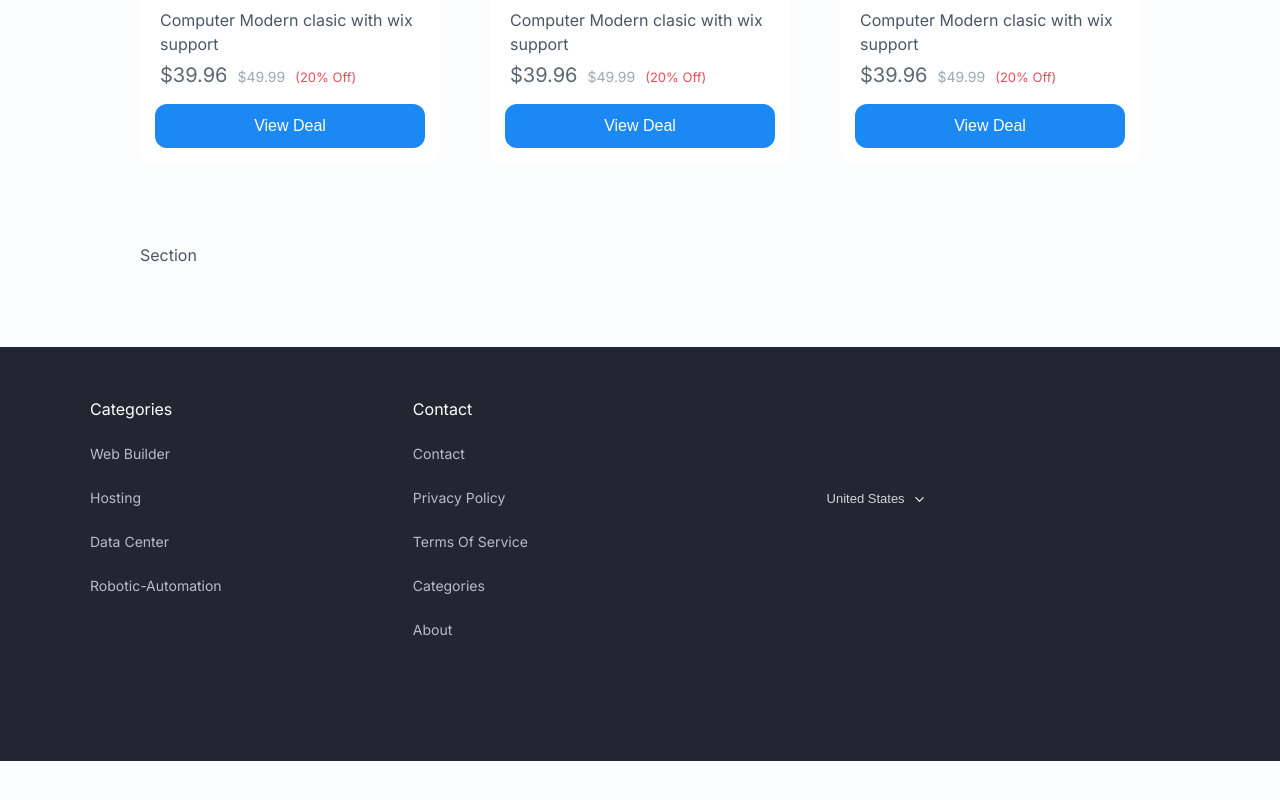
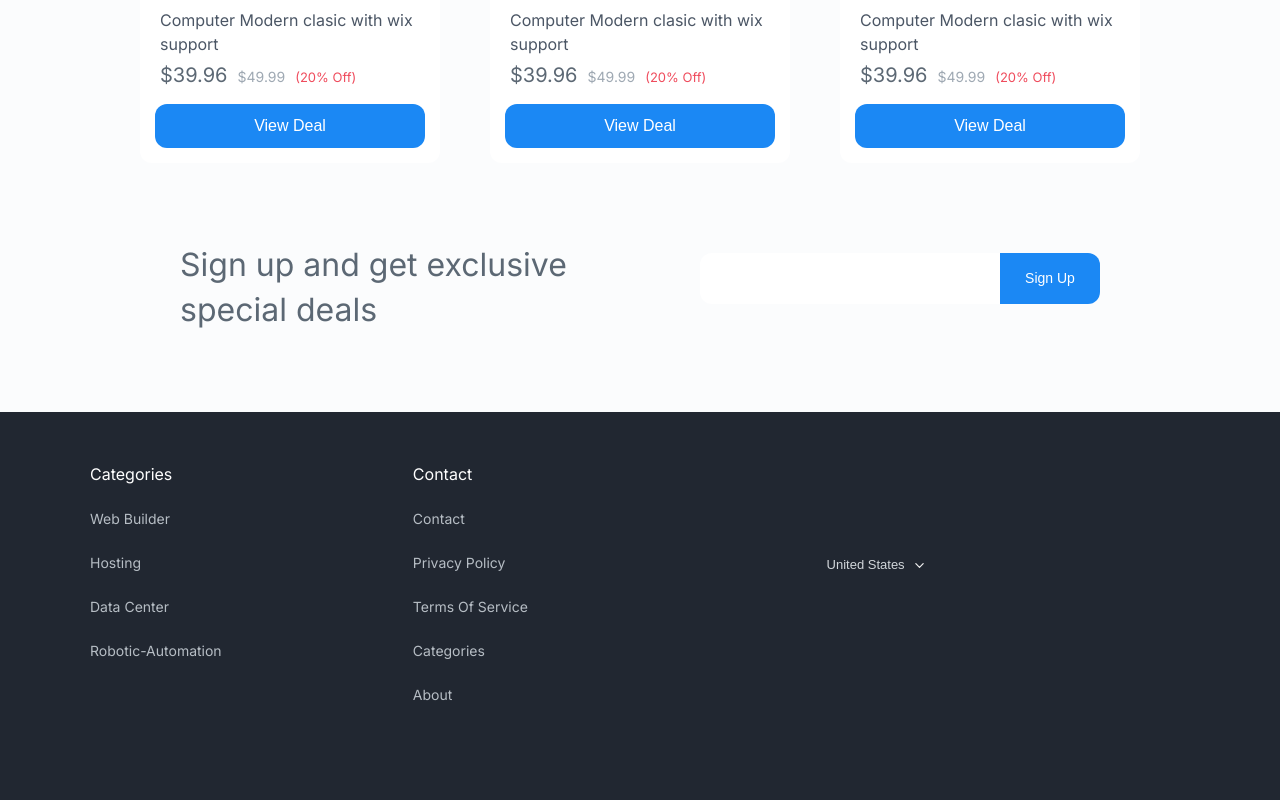
Before and after one commit to annasfaruqui/webbuilder-internship-assignment, a React (Vite) app: page / in a window 1280 px wide. Shown: the part 1963-2763 px from the top of the page. Before the commit the page ends 2724 px from the top, so only its background shows below. Built offline with nearby package versions, Linux system fonts and the light colour scheme.

Commit message:
completed the desktop version, and setup the breakpoints.

```diff
--- a/src/components/Navbar/Navbar.jsx
+++ b/src/components/Navbar/Navbar.jsx
@@ -1,11 +1,11 @@
-import Form from "../Form/Form";
 import styles from "./Navbar.module.scss";
+import SearchForm from "../SearchForm/SearchForm";
 
 function Navbar() {
   return (
     <nav className={styles.nav}>
       <div className={`inner-container ${styles.nav__layout}`}>
-        <Form />
+        <SearchForm />
         <ul className={styles.nav__list}>
           <li>
             <a className={styles.nav__link} href="/categories">
--- a/src/components/Form/Form.jsx
+++ b/src/components/SearchForm/SearchForm.jsx
@@ -1,7 +1,7 @@
 import { IoSearch } from "react-icons/io5";
-import styles from "./Form.module.scss";
+import styles from "./SearchForm.module.scss";
 
-function Form() {
+function SearchForm() {
   return (
     <form>
       <div className={styles.search}>
@@ -14,4 +14,4 @@
   );
 }
 
-export default Form;
+export default SearchForm;
--- /dev/null
+++ b/src/components/SignUpForm/SignUpForm.jsx
@@ -0,0 +1,14 @@
+import styles from "./SignUpForm.module.scss";
+
+function SignUpForm() {
+  return (
+    <form>
+      <div className={styles.signup}>
+        <input type="text" required className={styles.signup__input} />
+        <button className={styles.signup__btn}>Sign Up</button>
+      </div>
+    </form>
+  );
+}
+
+export default SignUpForm;
--- /dev/null
+++ b/src/components/SignUpForm/SignUpForm.module.scss
@@ -0,0 +1,45 @@
+@import "../../sass/variables";
+@import "../../sass/mixins";
+
+.signup {
+  display: flex;
+  align-items: center;
+  justify-content: center;
+  width: 40rem;
+  margin-top: 1rem;
+
+  &__input {
+    background-color: $color-grey-0;
+    padding: 1.6rem 2rem;
+    width: 75%;
+
+    border: 2px solid $color-grey-0;
+    border-top-left-radius: 1.2rem;
+    border-bottom-left-radius: 1.2rem;
+
+    &:focus {
+      outline: 0;
+      border: 2px solid $color-blue;
+      border-right: none;
+    }
+  }
+
+  &__btn {
+    background-color: $color-blue;
+    color: $color-grey-0;
+    padding: 1.6rem 2rem;
+    @include fontXs;
+    width: 25%;
+    cursor: pointer;
+
+    border: none;
+    border-top-right-radius: 1.2rem;
+    border-bottom-right-radius: 1.2rem;
+    transition: background-color 0.3s;
+
+    &:hover,
+    &:active {
+      background-color: $color-blue-hover;
+    }
+  }
+}
--- a/src/index.scss
+++ b/src/index.scss
@@ -55,6 +55,12 @@
   @include fontXl(1.4);
 }
 
+.tertiary-heading {
+  @extend %heading;
+  @include fontXl(1.4);
+  color: $color-grey-700;
+}
+
 .strong {
   font-weight: 700;
 }
--- a/src/sass/_mixins.scss
+++ b/src/sass/_mixins.scss
@@ -40,3 +40,48 @@
   align-items: center;
   justify-content: center;
 }
+
+// MEDIA QUERY MANAGER
+
+// $breakpoint argument choices
+// - phone
+// - tab-port
+// - tab-land
+// - sm-desktop
+// - big-desktop
+// - huge-desktop
+
+// 1em = 16px
+
+@mixin respond($breakpoint) {
+  @if $breakpoint == phone {
+    @media only screen and (min-width: 25em) {
+      @content;
+    } // 400px
+  }
+  @if $breakpoint == tab-port {
+    @media only screen and (min-width: 40em) {
+      @content;
+    } // 640px
+  }
+  @if $breakpoint == tab-land {
+    @media only screen and (min-width: 48em) {
+      @content;
+    } // 768px
+  }
+  @if $breakpoint == small-desktop {
+    @media only screen and (min-width: 64em) {
+      @content;
+    } // 1024px
+  }
+  @if $breakpoint == big-desktop {
+    @media only screen and (min-width: 80em) {
+      @content;
+    } // 1280px
+  }
+  @if $breakpoint == huge-desktop {
+    @media only screen and (min-width: 96em) {
+      @content;
+    } // 1536px
+  }
+}
--- a/src/sections/RelatedCardsSection.jsx
+++ b/src/sections/RelatedCardsSection.jsx
@@ -2,11 +2,7 @@
 
 function RelatedCardsSection() {
   return (
-    <section
-      id="related-cards-section"
-      className="section"
-      // style={{ backgroundColor: "orange" }}
-    >
+    <section id="related-cards-section" className="section">
       <h2 className="secondary-heading">Related deals you might like for</h2>
       <RelatedCards />
     </section>
--- a/src/sections/SignUpSection.jsx
+++ b/src/sections/SignUpSection.jsx
@@ -1,7 +1,16 @@
+import SignUpForm from "../components/SignUpForm/SignUpForm";
+import styles from "./SignUpSection.module.scss";
+
 function SignUpSection() {
   return (
     <section id="signup-section" className="section">
-      Section
+      <div className={styles.signup}>
+        <h3 className="tertiary-heading">
+          Sign up and get exclusive special deals
+        </h3>
+
+        <SignUpForm />
+      </div>
     </section>
   );
 }
--- /dev/null
+++ b/src/sections/SignUpSection.module.scss
@@ -0,0 +1,7 @@
+.signup {
+  display: flex;
+  align-items: flex-start;
+  justify-content: space-between;
+  padding: 0 4rem;
+  gap: 4rem;
+}
```
Also changed, not shown: src/components/SearchForm/SearchForm.module.scss (renamed from src/components/Form/Form.module.scss).
